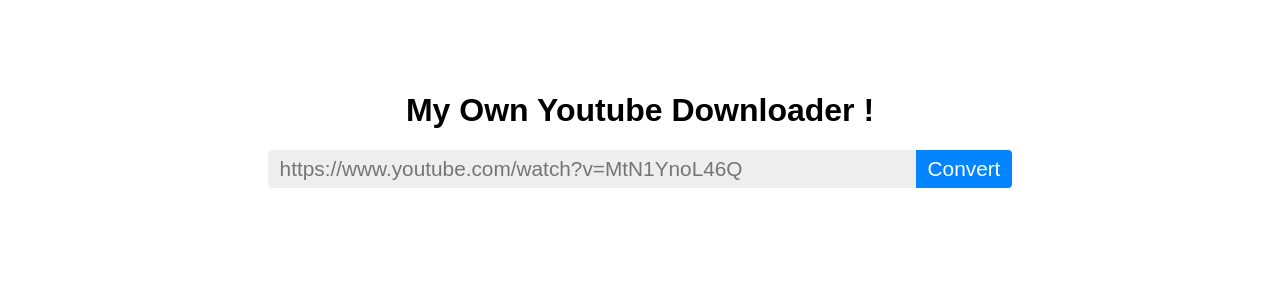
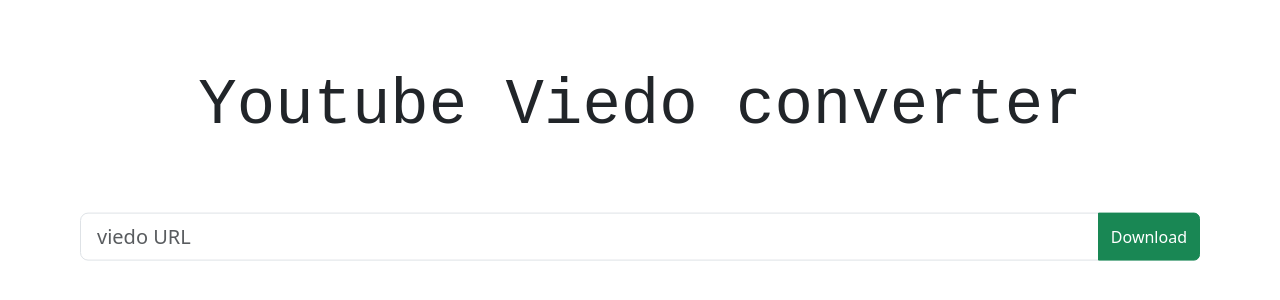
Before and after one commit to Bansnetsajak007/YoutubeViedoToAudioConverter, a plain HTML site: page index.html in a window 1280 px wide. Shown: the part 228-528 px from the top of the page. Drawn offline with nearby package versions, Linux system fonts and the light colour scheme.

Commit message:
refactored frontend

```diff
--- a/index.html
+++ b/index.html
@@ -1,15 +1,22 @@
 <!DOCTYPE html>
 <html lang="en">
+<head>
+    <meta charset="UTF-8">
+    <meta name="viewport" content="width=device-width, initial-scale=1.0">
+    <title>Viedo Downloader</title>
+    <link href="https://cdn.jsdelivr.net/npm/bootstrap@5.3.1/dist/css/bootstrap.min.css" rel="stylesheet" integrity="sha384-4bw+/aepP/YC94hEpVNVgiZdgIC5+VKNBQNGCHeKRQN+PtmoHDEXuppvnDJzQIu9" crossorigin="anonymous">
+    <link rel="stylesheet" href="style.css">
+  </head>
+</head>
+<body>
+    <div class="container">
+        <h1 id="heading">Youtube Viedo converter</h1> <br> <br>
+      <div class="input-group mb-3">
+        <input id="urlBox" type="text" class="form-control form-control-lg" placeholder="viedo URL" aria-label="viedo URL" aria-describedby="button-addon2">
+        <button id="downloadButton" class="btn btn-success" type="button" >Download</button>
 
-<head>
-    <link rel="stylesheet" href="style.css">
-    <title>Youtube Downloader</title>
-</head>
+      </div>
 
-<body>
-    <h1 class="heading">My Own Youtube Downloader !</h1>
-    <input class="URL-input" placeholder="https://www.youtube.com/watch?v=MtN1YnoL46Q"><button class="convert-button">Convert</button>
-    <script src='script.js'></script>
+<script src="script.js"></script>
 </body>
-
 </html>
--- a/script.js
+++ b/script.js
@@ -1,5 +1,5 @@
-let convertBtn = document.querySelector('.convert-button');
-let URLinput = document.querySelector('.URL-input');
+let convertBtn = document.getElementById('downloadButton');
+let URLinput = document.getElementById('urlBox');
 
 convertBtn.addEventListener('click', () => {
 	console.log(`URL: ${URLinput.value}`);
@@ -7,6 +7,5 @@
 });
 
 function sendURL(URL) {
-	// window.location.href = `http://localhost:4000/download?URL=${URL}`;
 	window.location.href = `https://node-api-wvc0.onrender.com/download?URL=${URL}`;
 }
--- a/style.css
+++ b/style.css
@@ -1,33 +1,15 @@
-* {
-	text-align: center;
+.container {
+    position: absolute;
+    top: 50%;
+    left: 50%;
+    transform: translate(-50%, -50%);
+    padding: 10px;
+  }
+
+
+#heading{
+    font-family: 'Courier New', Courier, monospace;
+    text-align: center;
+    margin-bottom: 20px;
+    font-size: 4rem;
 }
-
-.heading {
-	font-family: Arial;
-	margin-top:40vh;
-}
-
-.URL-input, .convert-button {
-	font-size:1.3em;
-	padding:5px 10px;
-}
-
-.URL-input {
-	border-radius:4px 0px 0px 4px;
-	width:30em;
-	text-align: left;
-	border:2px solid #EEEEEE;
-	background: #EEEEEE;
-	outline:none;
-}
-
-.URL-input:focus {
-	border:2px solid #0485ff;
-}
-
-.convert-button {
-	border-radius:0px 4px 4px 0px;
-	border:2px solid #0485ff;
-	background: #0485ff;
-	color:white;
-}
```
